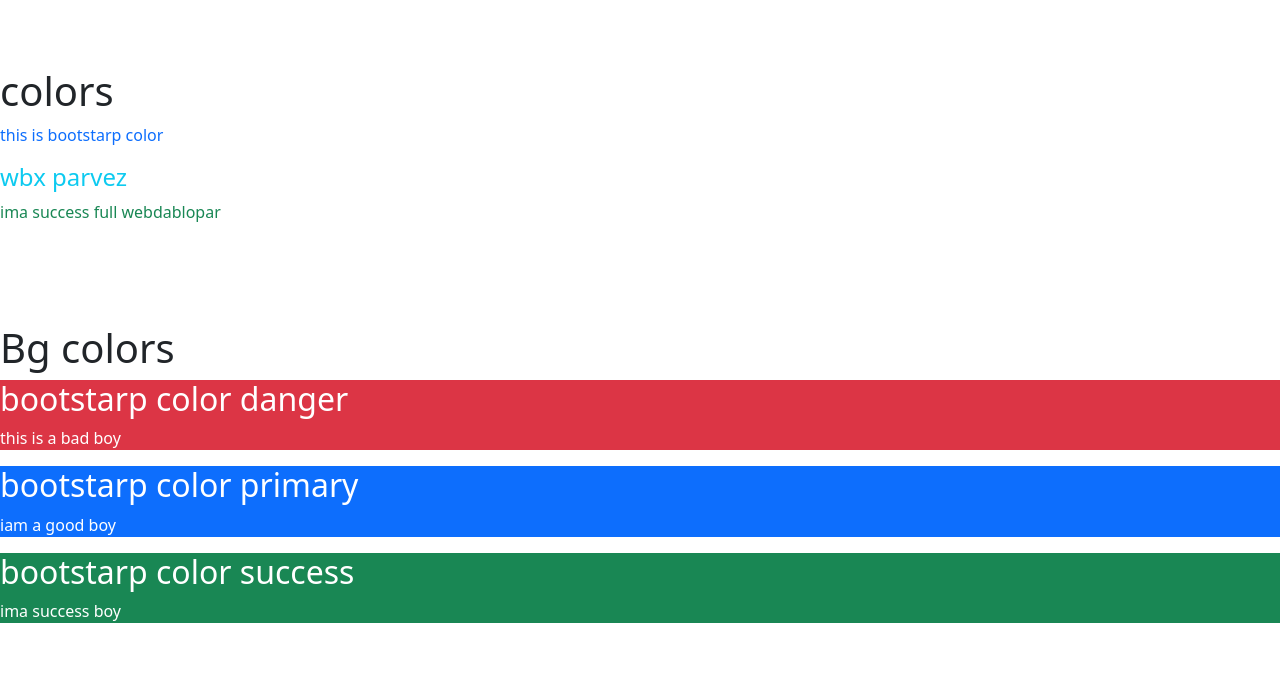
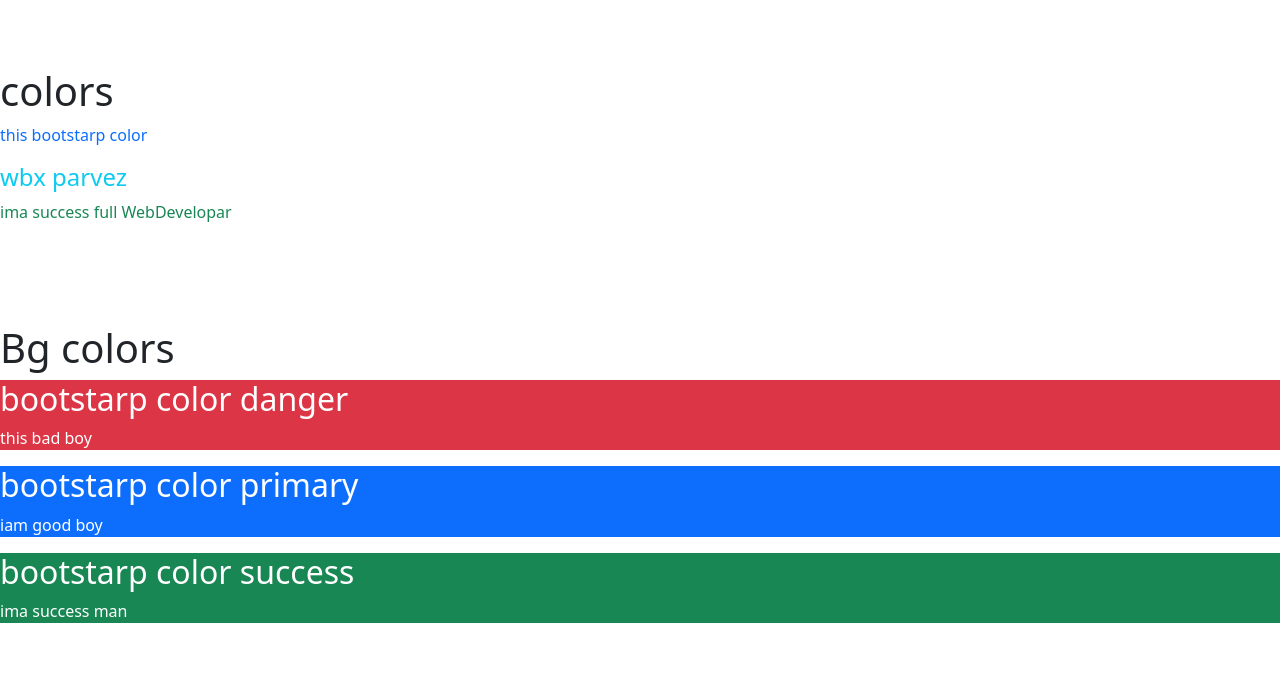
Before and after one commit to Wbxparvez/bootstrap, a plain HTML site: page index.html in a window 1280 px wide. Shown: the part 1220-1893 px from the top of the page. Drawn offline with nearby package versions, Linux system fonts and the light colour scheme.

Commit message:
first ever commit

```diff
--- a/index.html
+++ b/index.html
@@ -82,22 +82,22 @@
     <button class="btn btn-danger">danger</button>
 
     <h1>colors</h1>
-    <p class="text-primary">this is bootstarp color</p>
+    <p class="text-primary">this  bootstarp color</p>
     <h4 class="text-info">wbx parvez</h4>
-    <p class="text-success">ima success full webdablopar</p>
+    <p class="text-success">ima success full WebDevelopar</p>
 
     <h1>Bg colors</h1>
     <div class="bg-danger text-white">
         <h2>bootstarp color  danger</h2>
-        <p>this is a bad boy</p>
+        <p>this  bad boy</p>
     </div>
     <div class="bg-primary text-white">
         <h2>bootstarp color  primary</h2>
-        <p>iam a good boy</p>
+        <p>iam  good boy</p>
     </div>
     <div class="bg-success text-white">
         <h2>bootstarp color  success</h2>
-        <p>ima success boy</p>
+        <p>ima success man</p>
     </div>
 
     <h1> images</h1>
```
